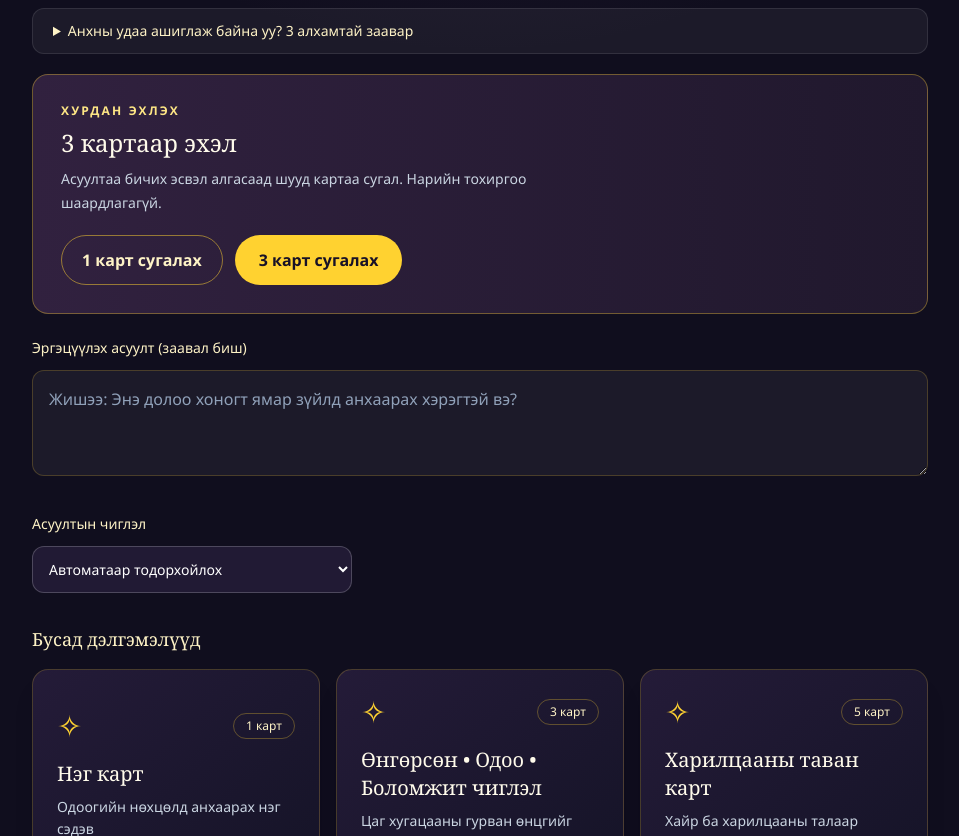
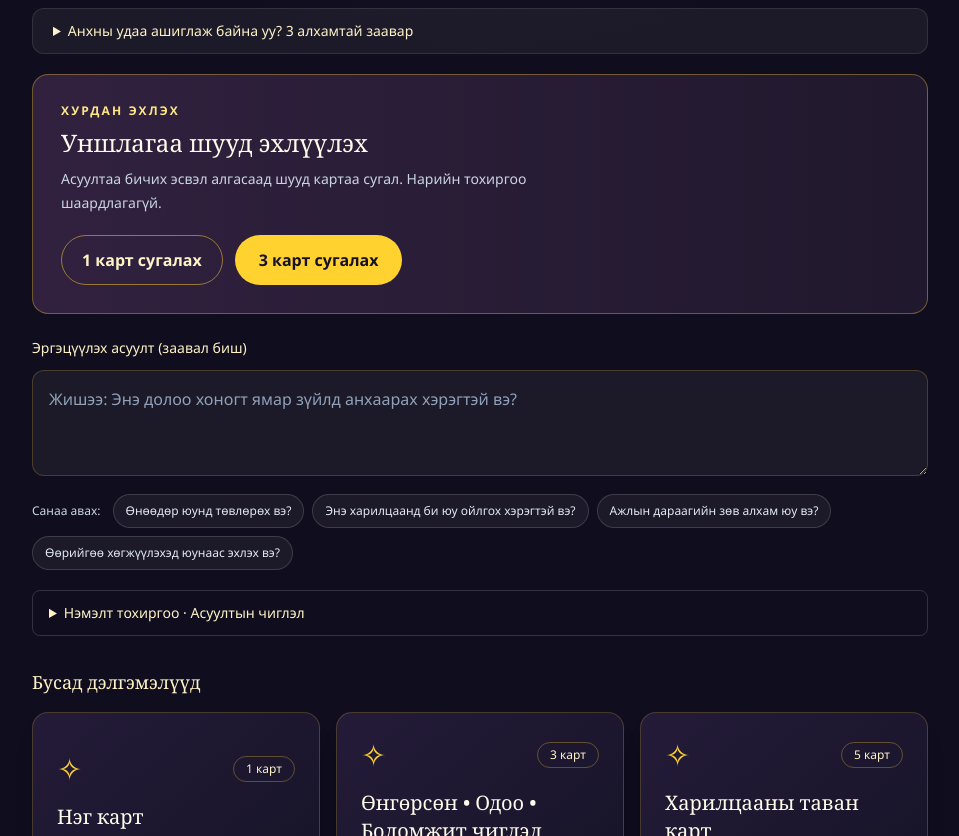
Before and after one commit to osohbayr1016/pocket-tarot, a Next.js app in the folder front-end/: page / in a window 1280 px wide. Shown: the part 480-1316 px from the top of the page, without its empty margins (160-1119 px from the left). Built offline with nearby package versions, Linux system fonts and the light colour scheme.

Commit message:
feat(engagement): suggested prompts and collapsible question categories

```diff
--- a/front-end/src/app/components/TraditionalTarotReading.tsx
+++ b/front-end/src/app/components/TraditionalTarotReading.tsx
@@ -30,6 +30,17 @@ export default function TraditionalTarotReading({ onReset, userQuestion = "" }:
   const {locale,t}=useLanguage();
   const en=locale==="en";
   const tr=(mn:string,english:string)=>en?english:mn;
+  const suggestions=en?[
+    "What deserves my attention today?",
+    "What should I understand in this relationship?",
+    "What is my next practical career step?",
+    "Where can I begin growing?",
+  ]:[
+    "Өнөөдөр юунд төвлөрөх вэ?",
+    "Энэ харилцаанд би юу ойлгох хэрэгтэй вэ?",
+    "Ажлын дараагийн зөв алхам юу вэ?",
+    "Өөрийгөө хөгжүүлэхэд юунаас эхлэх вэ?",
+  ];
   const [spread, setSpread] = useState<TarotSpread | null>(null);
   const questionDraft=useLocalDraft("traditional-question",userQuestion);
   const question=questionDraft.text;
@@ -217,7 +228,7 @@ export default function TraditionalTarotReading({ onReset, userQuestion = "" }:
         <div className="mx-auto max-w-4xl">
           <div className="mb-6 rounded-2xl border border-amber-300/35 bg-gradient-to-r from-[#31213f] to-[#20182d] p-5 sm:p-7">
             <p className="mb-2 text-xs font-semibold uppercase tracking-[0.18em] text-amber-200">{tr("Хурдан эхлэх","Quick start")}</p>
-            <h3 className="font-serif text-2xl text-amber-50">{tr("3 картаар эхэл","Start with three cards")}</h3>
+            <h3 className="font-serif text-2xl text-amber-50">{tr("Уншлагаа шууд эхлүүлэх","Begin your reading")}</h3>
             <p className="mt-2 max-w-lg text-sm leading-6 text-slate-300">{tr("Асуултаа бичих эсвэл алгасаад шууд картаа сугал. Нарийн тохиргоо шаардлагагүй.","Write a question or skip it. Draw a simple spread without advanced setup.")}</p>
             <div className="mt-5 flex flex-wrap gap-3">
               <button type="button" onClick={()=>startQuickReading(1)}
@@ -237,17 +248,29 @@ export default function TraditionalTarotReading({ onReset, userQuestion = "" }:
             id="tarot-question" value={question} onChange={(event) => setQuestion(event.target.value)}
             maxLength={500} rows={3}
             placeholder={tr("Жишээ: Энэ долоо хоногт ямар зүйлд анхаарах хэрэгтэй вэ?","Example: What should I focus on this week?")}
-            className="mb-8 w-full resize-y rounded-xl border border-amber-300/20 bg-white/5 p-4 text-base text-white placeholder:text-slate-400 focus:border-amber-300 focus:outline-none"
+            className="mb-3 w-full resize-y rounded-xl border border-amber-300/20 bg-white/5 p-4 text-base text-white placeholder:text-slate-400 focus:border-amber-300 focus:outline-none"
           />
-          <label htmlFor="tarot-topic" className="mb-3 block text-sm font-medium text-amber-100">{tr("Асуултын чиглэл","Question topic")}</label>
+          <div className="mb-5 flex flex-wrap items-center gap-2" role="group" aria-label={tr("Асуултын жишээ","Suggested reflection questions")}>
+            <span className="mr-1 text-xs text-slate-300">{tr("Санаа авах:","Need a prompt?")}</span>
+            {suggestions.map((prompt)=><button type="button" key={prompt} onClick={()=>setQuestion(prompt)}
+              className="rounded-full border border-white/15 bg-white/5 px-3 py-2 text-xs text-slate-200 hover:border-amber-300/50 focus-visible:outline focus-visible:outline-2 focus-visible:outline-amber-200">
+              {prompt}
+            </button>)}
+          </div>
+          <details id="reading-topic-settings" className="mb-8">
+            <summary className="min-h-11 cursor-pointer rounded-lg border border-white/15 px-4 py-3 text-sm text-amber-100">
+              {tr("Нэмэлт тохиргоо · Асуултын чиглэл","Optional · Question category")}
+            </summary>
+            <label htmlFor="tarot-topic" className="mt-4 mb-3 block text-sm font-medium text-amber-100">{tr("Асуултын чиглэл","Question topic")}</label>
           <select id="tarot-topic" value={topic} onChange={event=>setTopic(event.target.value as ReadingTopic|"auto")}
-            className="mb-8 w-full rounded-xl border border-white/20 bg-[#211a34] p-3 text-sm text-white sm:max-w-xs">
+            className="w-full rounded-xl border border-white/20 bg-[#211a34] p-3 text-sm text-white sm:max-w-xs">
             <option value="auto">{tr("Автоматаар тодорхойлох","Auto-detect")}</option>
             <option value="general">{tr("Ерөнхий","General")}</option>
             <option value="love">{tr("Хайр, харилцаа","Love & relationships")}</option>
             <option value="career">{tr("Ажил, карьер","Work & career")}</option>
             <option value="growth">{tr("Хувь хүний хөгжил","Personal growth")}</option>
           </select>
+          </details>
           <h3 className="mb-4 font-serif text-lg text-amber-100">{tr("Бусад дэлгэмэлүүд","Other spreads")}</h3>
           <div className="grid gap-4 sm:grid-cols-2 lg:grid-cols-3">
             {tarotSpreads.map((option) => (
```
Also changed, not shown: 1 other file (tests, documents, lock files or other folders).
